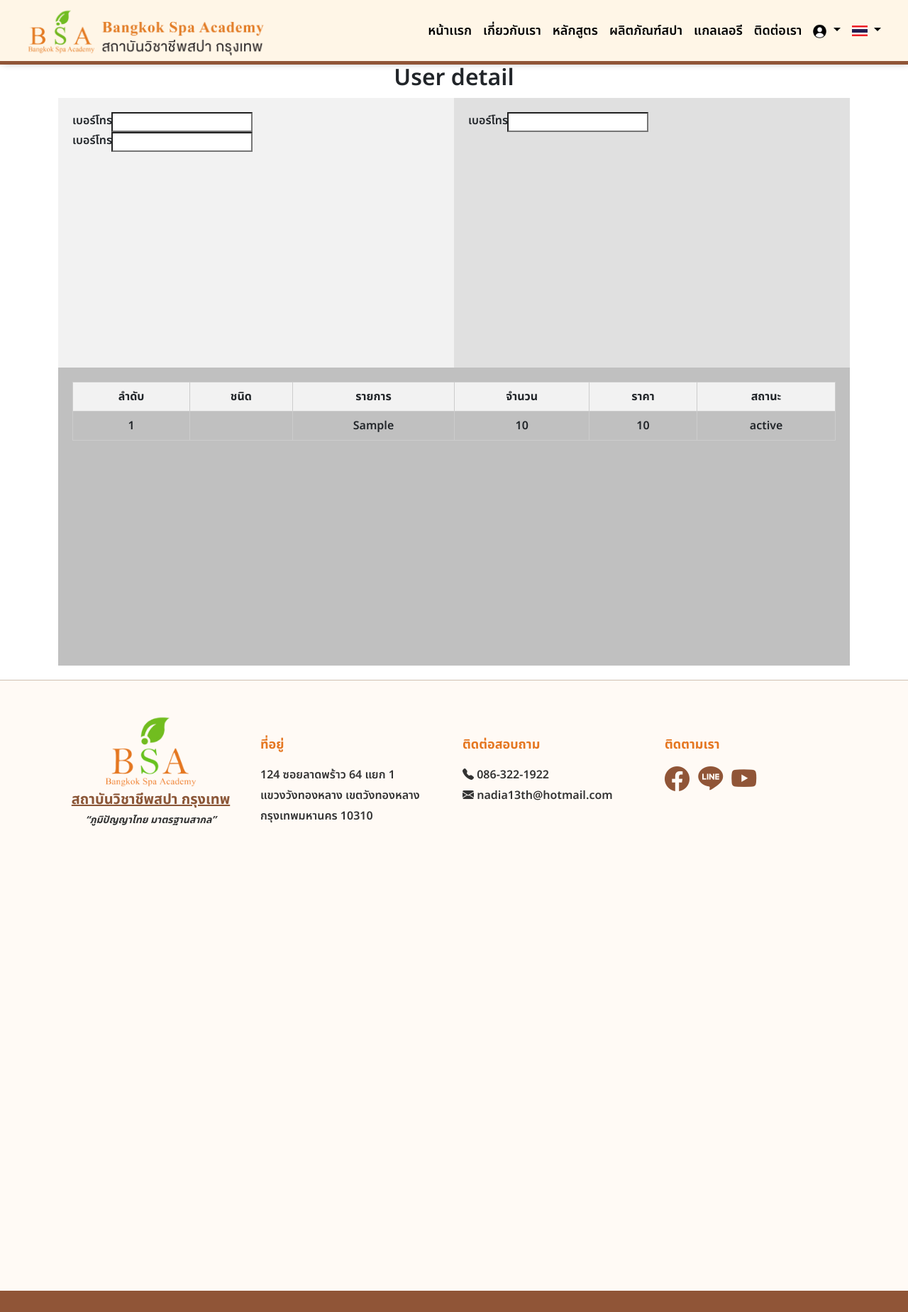
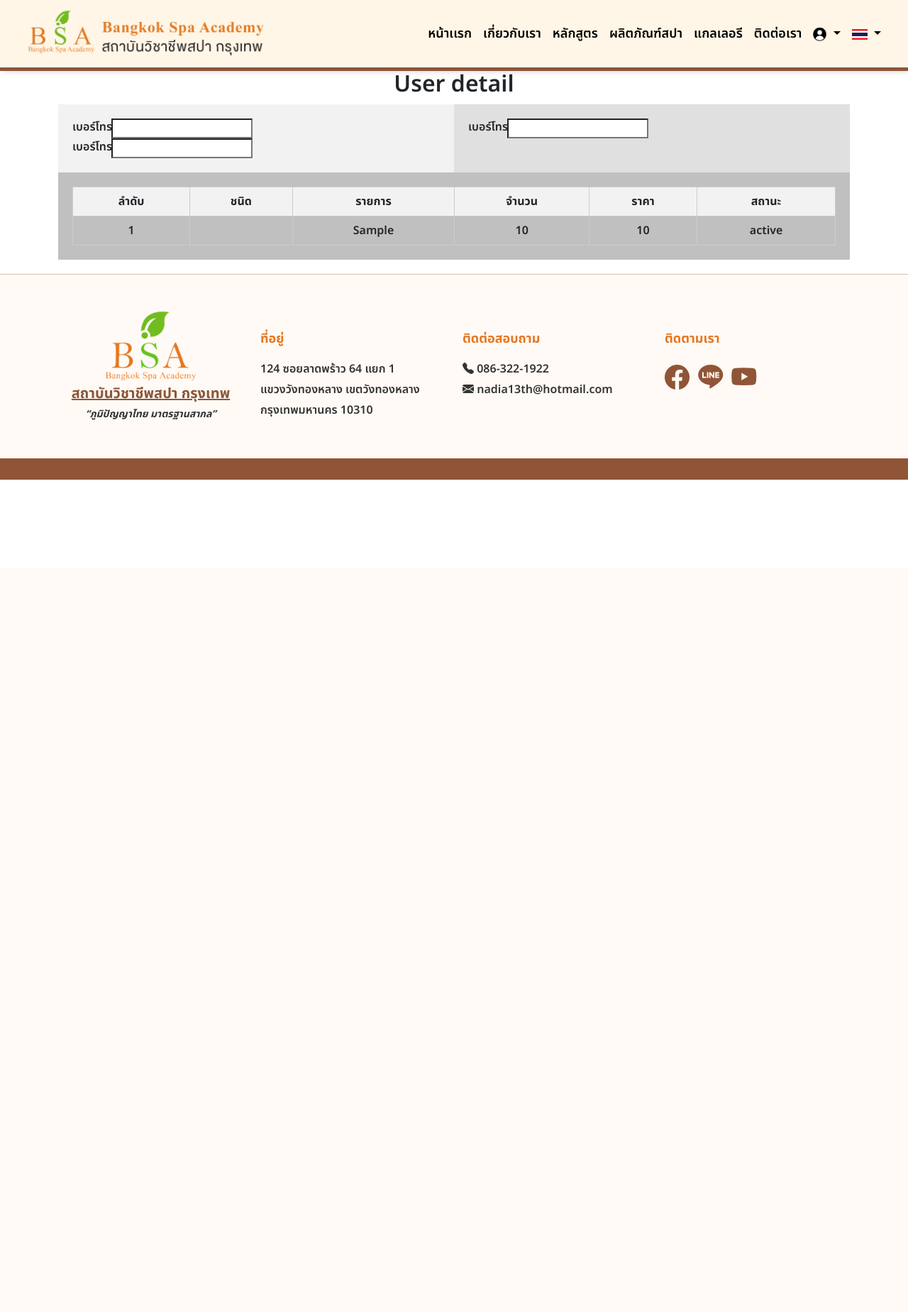
Before and after one commit to apisitamo/Project_Internship, a PHP site: page /user.php in a window 1280 px wide. Shown: the whole page at 71% size. After the commit the page ends 676 px from the top, so only its background shows below. Run offline with PHP 8.4, Linux system fonts and the light colour scheme; tables that the repository leaves empty or names only in its code hold one stand-in row (values such as "Sample post"); some libraries are stand-ins or nearby versions.

Commit message:
Update user.php

```diff
--- a/user.php
+++ b/user.php
@@ -1,13 +1,16 @@
+<!DOCTYPE html>
+<html lang="en">
 <link href="https://unpkg.com/aos@2.3.1/dist/aos.css" rel="stylesheet">
 <script src="https://unpkg.com/aos@2.3.1/dist/aos.js"></script>
-<?php include 'include/head.php';
+<?php
+include 'include/head.php';
 include('server.php');
 ?>
 <style>
     .container {
         display: flex;
         flex-direction: column;
-        height: 100vh;
+        height: 100%;
     }
 
     .container-top {
@@ -60,6 +63,7 @@ include('server.php');
 </style>
 
 <body>
+    <section>
         <div class="homeheader">
             <h2 style="text-align: center;">User detail</h2>
         </div>
@@ -108,7 +112,7 @@ include('server.php');
                     </tr>
 
                     <?php
-                $db = mysqli_connect($servername,$username,$password,$dbname);
+                    $db = mysqli_connect($servername, $username, $password, $dbname);
 
                     // ดึงข้อมูลจากฐานข้อมูล
                     $query = "SELECT * FROM user ORDER BY id DESC";
@@ -132,9 +136,11 @@ include('server.php');
                 </table>
             </div>
         </div>
+    </section>
+    <?php include 'include/footer.php'; ?>
+</body>
+<script>
+    AOS.init();
+</script>
 
-
-
-
-</body>
-<?php include 'include/footer.php'; ?>
+</html>
```
Lines whose indentation alone changed are shown as unchanged.
